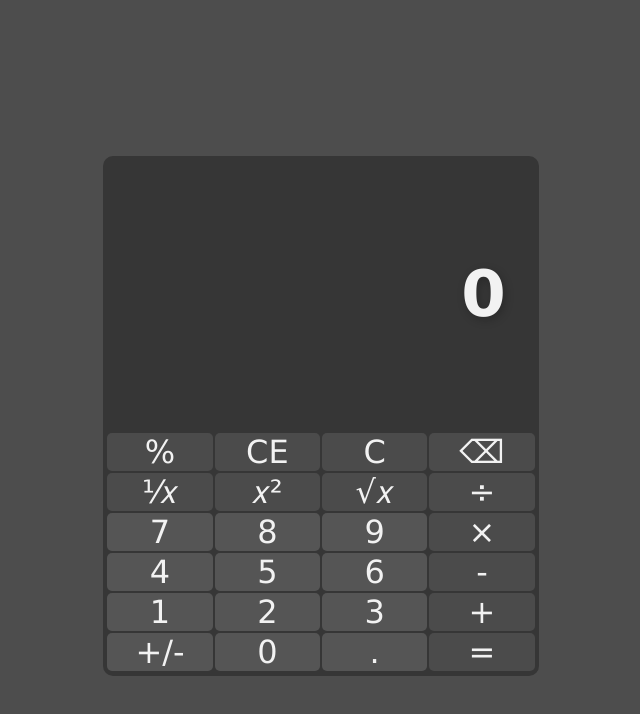
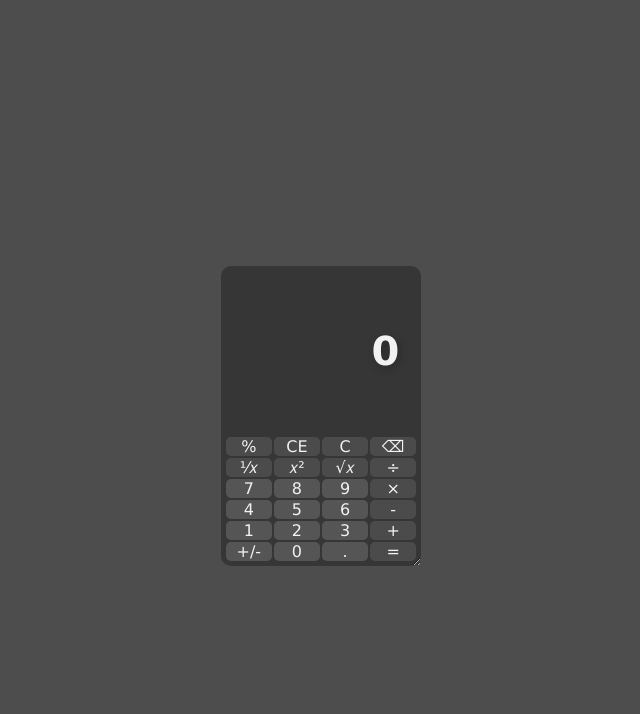
Before and after one commit to MohammadAminHajilou/windows10calculator_demo, a plain HTML site: page index.html in a window 1280 px wide. Shown: the whole page, without its empty margins (319-959 px from the left). Drawn offline with Linux system fonts and the light colour scheme.

Commit message:
Update styles.css

```diff
--- a/styles.css
+++ b/styles.css
@@ -18,19 +18,18 @@ body {
     align-items: center;
     justify-content: center;
 }
-
 .calculator {
     display: flex;
     flex-direction: column;
     align-items: center;
-    min-height: 65%;
-    min-width: 35%;
     padding: 0.1em;
     background-color: rgb(54, 54, 54);
     border-radius: 10px;
     overflow: hidden;
+    resize: both;
+    min-width: 200px;
+    min-height: 300px;
 }
-
 .resultContainer {
     width: 100%;
     text-align: right;
@@ -40,7 +39,7 @@ body {
 .result {
     color: rgb(242, 242, 242);
     text-shadow: 2px 3px 10px rgba(0, 0, 0, 0.23);
-    font-size: 5vw;
+    font-size: 2.5rem;
     word-break: break-all;
     padding: 0.5em;
 }
@@ -60,7 +59,7 @@ body {
     display: flex;
     justify-content: center;
     align-items: center;
-    font-size: 2.5vw;
+    font-size: 1rem;
     cursor: pointer;
     background-color: rgb(85, 85, 85);
     border-radius: 5px;
```
